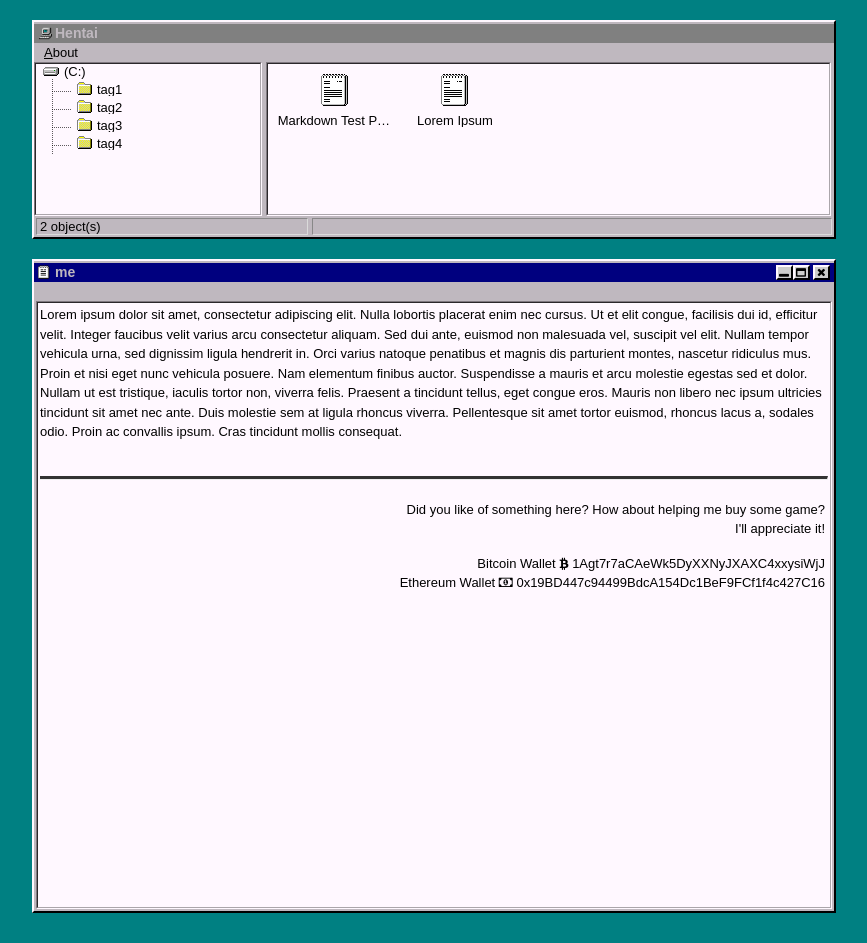
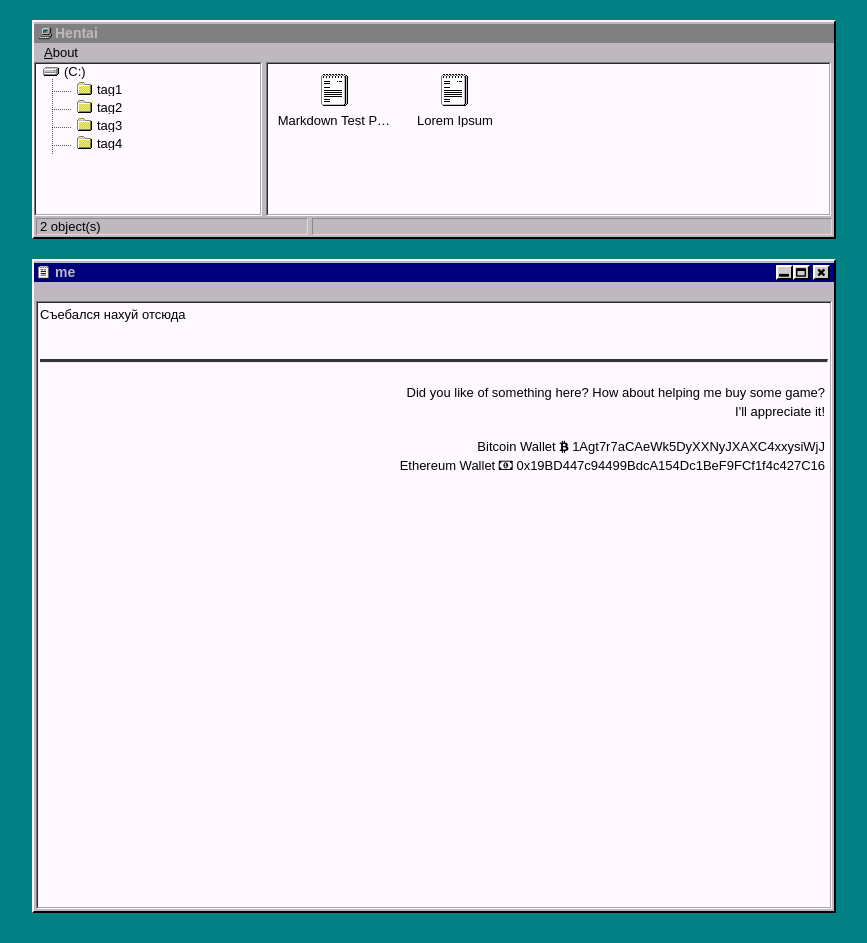
Before and after one commit to X-49/X-49.github.io, a Jekyll site: the page built from me/index.md, in a window 1280 px wide. Shown: the whole page, without its empty margins (206-1073 px from the left). Built offline with Jekyll 4.4.1, drawn with Linux system fonts in a browser that asks for light colours.

Commit message:
Update index.md

```diff
--- a/me/index.md
+++ b/me/index.md
@@ -3,4 +3,4 @@ layout: me
 title: me
 ---
 
-Lorem ipsum dolor sit amet, consectetur adipiscing elit. Nulla lobortis placerat enim nec cursus. Ut et elit congue, facilisis dui id, efficitur velit. Integer faucibus velit varius arcu consectetur aliquam. Sed dui ante, euismod non malesuada vel, suscipit vel elit. Nullam tempor vehicula urna, sed dignissim ligula hendrerit in. Orci varius natoque penatibus et magnis dis parturient montes, nascetur ridiculus mus. Proin et nisi eget nunc vehicula posuere. Nam elementum finibus auctor. Suspendisse a mauris et arcu molestie egestas sed et dolor. Nullam ut est tristique, iaculis tortor non, viverra felis. Praesent a tincidunt tellus, eget congue eros. Mauris non libero nec ipsum ultricies tincidunt sit amet nec ante. Duis molestie sem at ligula rhoncus viverra. Pellentesque sit amet tortor euismod, rhoncus lacus a, sodales odio. Proin ac convallis ipsum. Cras tincidunt mollis consequat.
+Съебался нахуй отсюда
```
